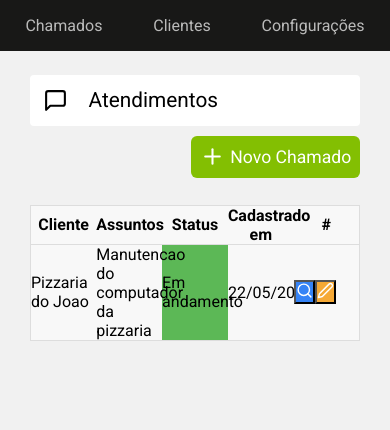
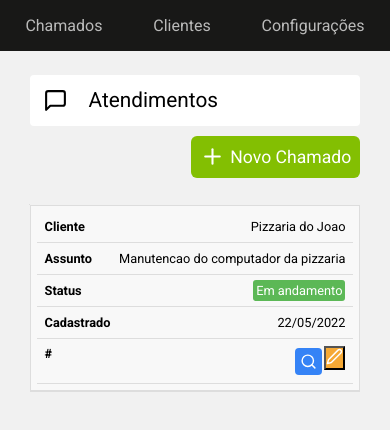
Before and after one commit to gblnovaes/sistema-de-chamados, a React (Create React App) app: page /dashboard in a window 390 px wide. Shown: the top 430 px of the page. Built offline with nearby package versions, Linux system fonts and the light colour scheme; no server answers; sample sign-in values are in the browser's storage.

Commit message:
criado tela de cadastrar novo chamado

```diff
--- a/src/pages/Dashboard/dashboard.css
+++ b/src/pages/Dashboard/dashboard.css
@@ -42,7 +42,6 @@
 }
 
 table {
-
     border : 1px solid #ccc;
     border-collapse:collapse;
     margin:0;
@@ -61,3 +60,77 @@ table tr {
     border: 1px solid #ddd;
     padding: .35em;
 }
+
+table th,
+table td {
+    padding: .62em;
+    text-align: center;
+}
+
+table th {
+    font-size:.85em;
+    letter-spacing:.1em;
+    text-transform: uppercase;
+}
+
+table td .action {
+     border:0;
+     padding: 5px;
+     margin-right:2px;
+     display:inline-block;
+     align-items:center;
+     border-radius:4px;
+}
+
+table td .action svg {
+   vertical-align: middle;
+}
+
+table td .badge {
+    padding:3px;
+    color: #fff;
+    border-radius:3px;
+}
+
+@media screen and (max-width:600px) {
+    table {
+        border:0;
+    }
+
+    table caption {
+        font-size:1.3em;
+    }
+
+    table thead {
+        border: 0;
+        clip: react(0 0 0 0);
+        height:1px;
+        margin:-1px;
+        overflow:hidden;
+        padding:0;
+        position:absolute;
+        width:1px;
+    }
+
+    table tr {
+        border-bottom: 2px solid #ddd;
+        display:block;
+        margin-bottom: .65em;
+    }
+
+    table td {
+        border-bottom: 1px solid #ddd;
+        display:block;
+        font-size: .8em;
+        text-align: right;
+    }
+
+    table td::before{
+        content:attr(data-label);
+        float:left;
+        font-weight: bold;
+    }
+    table td:last-child{
+        margin-bottom:0;
+    }
+}
--- a/src/pages/Dashboard/index.js
+++ b/src/pages/Dashboard/index.js
@@ -54,7 +54,7 @@ export function Dashboard(){
                         <tr>
                             <td data-label="Cliente"> Pizzaria do Joao </td>
                             <td data-label="Assunto"> Manutencao do computador da pizzaria </td>
-                            <td data-label="Status" style={{backgroundColor:'#5cb856'}}><span className='badge'>Em andamento</span></td>
+                            <td data-label="Status"><span style={{backgroundColor:'#5cb856'}} className='badge'>Em andamento</span></td>
                             <td data-label="Cadastrado"> 22/05/2022</td>
                             <td data-label="#">
                                 <button className='action' style={{backgroundColor: '#3583f6'}}>
--- /dev/null
+++ b/src/pages/New/index.js
@@ -0,0 +1,74 @@
+
+import { useContext } from "react"
+import { AuthContext } from '../../contexts/auth'
+import { Navigate } from 'react-router-dom'
+import { Header } from '../../components/Header'
+import { Title } from '../../components/Title'
+import { FiMessageSquare } from "react-icons/fi"
+import './new.css'
+
+export function New(){
+
+    const {signed} = useContext(AuthContext)
+
+    if(!signed){
+        return( <Navigate  to = '/' /> )
+    }
+
+    function handleRegister(e) {
+        e.preventDefault()
+    }
+
+
+    return(
+        <div>
+        <Header />
+        <div className='content'>
+            <Title name="Novo Chamado">
+                <FiMessageSquare size={25} />
+            </Title>
+
+            <div className="container">
+           <form className="form-profile" onSubmit={ handleRegister} >
+
+
+                <label htmlFor="">Cliente</label>
+                <select >
+                    <option key={1} value={1}>Cliente 1</option>
+                    <option>Cliente 2</option>
+                    <option>Cliente 3</option>
+                    <option>Cliente 4</option>
+                </select>
+
+                <label htmlFor="">Assunto</label>
+                <select >
+                    <option key={1} value={1}>Suporte 1</option>
+                    <option>Visita Tecnica 2</option>
+                    <option>Financeiro</option>
+                </select>
+
+                <label htmlFor="">Status</label>
+                <div className="status">
+                    <input type="radio" name="radio" value="Aberto" className="" />
+                    <span>Em Aberto</span>
+
+                    <input type="radio" name="radio" value="Progresso" className="" />
+                    <span>Em Progresso</span>
+
+                    <input type="radio" name="radio" value="Atendida" className="" />
+                    <span>Atendida</span>
+                </div>
+
+                <label htmlFor="">Complemento</label>
+                <textarea  cols="30" rows="10" placeholder="Descreva seu problema(opcional) "></textarea>
+                <button>Registrar Chamado</button> <br />
+
+            </form>
+
+           </div>
+        </div>
+
+        </div>
+
+     )
+}
--- /dev/null
+++ b/src/pages/New/new.css
@@ -0,0 +1,18 @@
+
+form textarea {
+    height: 105px;
+    resize: none;
+}
+
+form input[type="radio"] {
+    margin: 15px 0;
+}
+
+form input[type="radio"]:not(:first-child) {
+    margin-left: 15px;
+}
+
+.status span {
+    margin-left:.5em;
+    font-size:1em;
+}
--- a/src/pages/Profile/profile.css
+++ b/src/pages/Profile/profile.css
@@ -81,24 +81,24 @@
     object-fit:cover;
  }
 
- .container .form-profile label{
+ .form-profile label{
     margin-bottom:.5em;
     font-size:1.2em;
  }
 
- .container .form-profile input, textarea, select{
+ .form-profile input, textarea, select{
   margin-bottom:1em;
   background-color:#f5f5f5;
   padding:0.7em;
   border:none;
   border-radius:4px;
-  max-width:600px;
+  max-width: 600px;
   }
 
-  .container .form-profile input:disabled{
+  .form-profile input:disabled{
     cursor:not-allowed;
   }
-  .container .form-profile  button{
+   .form-profile  button{
     padding:.7em;
     max-width:600px;
   }
--- a/src/routes/index.js
+++ b/src/routes/index.js
@@ -8,6 +8,7 @@ import { Dashboard } from '../pages/Dashboard';
 import { Routes,Route } from 'react-router-dom';
 import { Profile } from '../pages/Profile';
 import { Customer } from '../pages/Customer';
+import { New } from '../pages/New';
 
 export default function RoutesApp(){
     return(
@@ -18,6 +19,7 @@ export default function RoutesApp(){
       <Route path="/dashboard" element={<Dashboard />} />
       <Route path="/profile" element={<Profile />} />
       <Route path="/customers" element={<Customer />} />
+      <Route path="/new" element={<New />} />
     </Routes>
 
     )
```
